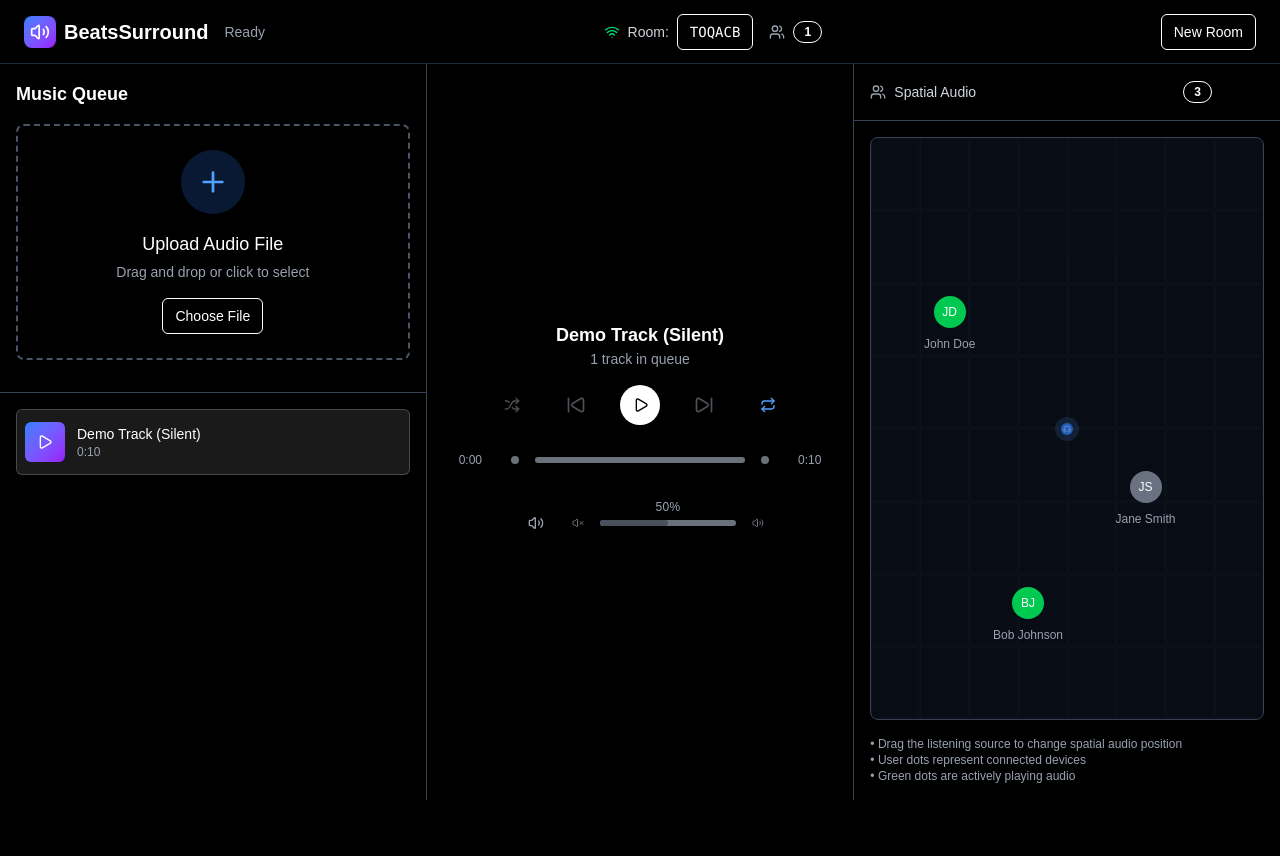
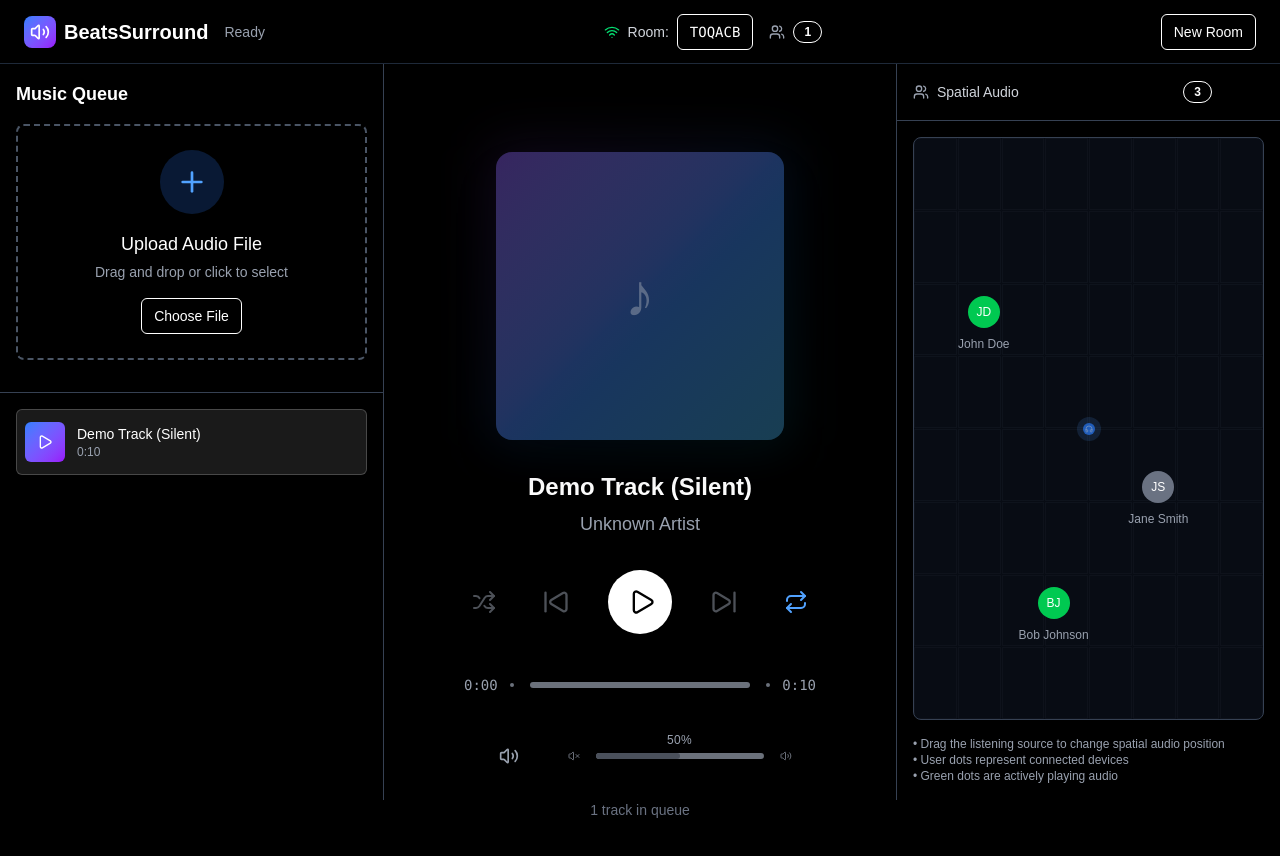
Before and after one commit to baggiii1013/beats-surround, a Next.js app: page / in a window 1280 px wide. Shown: the top 856 px of the page. Before the commit the page ends 800 px from the top, so only its background shows below. Built offline with nearby package versions, Linux system fonts and the light colour scheme; no server answers.

Commit message:
updated player to display cover arts dynamically and improved ui

```diff
--- a/package.json
+++ b/package.json
@@ -12,6 +12,7 @@
     "clsx": "^2.1.1",
     "framer-motion": "^12.23.1",
     "lucide-react": "^0.525.0",
+    "music-metadata": "^11.6.0",
     "next": "15.3.5",
     "react": "^19.0.0",
     "react-dom": "^19.0.0",
--- a/src/components/Player.js
+++ b/src/components/Player.js
@@ -171,29 +171,63 @@ export default function Player() {
   }, [audioPlayer, updateVolume, volume]);
 
   return (
-    <div className="w-full flex justify-center">
-      <div className="w-full max-w-[37rem]">
-        {/* Current track info */}
-        <div className="text-center mb-4">
-          <h3 className="text-lg font-semibold text-white truncate">
+    <div className="flex-1 flex items-center justify-center p-8">
+      <div className="w-full max-w-2xl">
+        <div className="w-full flex justify-center px-4 py-6">
+          <div className="w-full max-w-sm mx-auto">
+        {/* Mobile Music Player Layout */}
+
+        {/* Large Cover Art */}
+        <div className="flex justify-center mb-8 backdrop-brightness-50">
+          <div className="relative">
+            <div className="w-72 h-72 bg-gray-800 rounded-2xl overflow-hidden shadow-2xl">
+              {selectedSource?.coverArt ? (
+                <img
+                  src={selectedSource.coverArt}
+                  alt={`${selectedSource.name} cover`}
+                  className="w-full h-full object-cover"
+                />
+              ) : (
+                <div className="w-full h-full bg-gradient-to-br from-purple-600/20 via-blue-600/20 to-cyan-600/20 flex items-center justify-center">
+                  <div className="text-6xl text-gray-400 opacity-50">♪</div>
+                </div>
+              )}
+            </div>
+            {/* Subtle glow effect */}
+            <div className="absolute inset-0 bg-gradient-to-br from-purple-500/10 via-blue-500/10 to-cyan-500/10 rounded-2xl -z-10 blur-xl scale-105" />
+          </div>
+        </div>
+
+        {/* Track Information */}
+        <div className="text-center mb-8">
+          <h1 className="text-2xl font-bold text-white mb-2 leading-tight">
             {selectedSource?.name || 'No track selected'}
-          </h3>
-          <p className="text-sm text-gray-400">
-            {audioSources.length} {audioSources.length === 1 ? 'track' : 'tracks'} in queue
+          </h1>
+          <p className="text-lg text-gray-400 mb-1">
+            {selectedSource?.artist || 'Unknown Artist'}
           </p>
+          {selectedSource?.album && (
+            <p className="text-sm text-gray-500">
+              {selectedSource.album}
+              {selectedSource.year && ` • ${selectedSource.year}`}
+            </p>
+          )}
+          {selectedSource?.genre && (
+            <p className="text-xs text-gray-600 mt-1 uppercase tracking-wide">
+              {selectedSource.genre}
+            </p>
+          )}
         </div>
 
         {/* Autoplay restriction warning */}
         {isAudioSuspended && (
-          <div className="bg-orange-900/50 border border-orange-500/30 rounded-lg p-4 mb-4">
-            <div className="flex items-center justify-between">
-              <div>
-                <p className="text-orange-400 text-sm font-medium">Audio Blocked</p>
-                <p className="text-orange-300 text-xs">Your browser blocked audio autoplay</p>
-              </div>
+          <div className="bg-orange-900/30 border border-orange-500/30 rounded-xl p-4 mb-6 backdrop-blur-sm">
+            <div className="text-center">
+              <p className="text-orange-400 text-sm font-semibold mb-1">Audio Blocked</p>
+              <p className="text-orange-300 text-xs mb-3">Your browser blocked audio autoplay</p>
               <button
                 onClick={handleEnableAudio}
-                className="px-3 py-1 bg-orange-600 hover:bg-orange-700 text-white rounded text-xs transition-colors"
+                className="px-6 py-2 bg-orange-600 hover:bg-orange-700 text-white rounded-full text-sm font-medium transition-all hover:scale-105"
               >
                 Enable Audio
               </button>
@@ -201,67 +235,68 @@ export default function Player() {
           </div>
         )}
 
-        {/* Controls */}
-        <div className="flex items-center justify-center gap-6 mb-4">
+        {/* Main Controls */}
+        <div className="flex items-center justify-center gap-8 mb-8">
           <Button
             variant="ghost"
             size="icon"
             className={cn(
-              "text-gray-400 hover:text-white transition-colors",
+              "text-gray-400 hover:text-white transition-all hover:scale-110",
               isShuffled && "text-blue-400"
             )}
             onClick={handleShuffle}
             disabled={audioSources.length <= 1}
           >
-            <Shuffle className="h-4 w-4" />
+            <Shuffle className="h-6 w-6" />
           </Button>
 
           <Button
             variant="ghost"
             size="icon"
-            className="text-gray-400 hover:text-white transition-colors"
+            className="text-gray-400 hover:text-white transition-all hover:scale-110"
             onClick={handleSkipBack}
             disabled={isShuffled || audioSources.length <= 1}
           >
-            <SkipBack className="h-5 w-5" />
+            <SkipBack className="h-7 w-7" />
           </Button>
 
           <Button
-            className="bg-white text-black rounded-full hover:scale-105 transition-transform"
-            size="icon"
+            className="bg-white text-black rounded-full hover:scale-110 transition-all shadow-lg w-16 h-16"
             onClick={handlePlay}
           >
             {isPlaying ? (
-              <Pause className="h-4 w-4" />
+              <Pause className="h-7 w-7" />
             ) : (
-              <Play className="h-4 w-4 ml-0.5" />
+              <Play className="h-7 w-7 ml-1" />
             )}
           </Button>
 
           <Button
             variant="ghost"
             size="icon"
-            className="text-gray-400 hover:text-white transition-colors"
+            className="text-gray-400 hover:text-white transition-all hover:scale-110"
             onClick={handleSkipForward}
             disabled={audioSources.length <= 1}
           >
-            <SkipForward className="h-5 w-5" />
+            <SkipForward className="h-7 w-7" />
           </Button>
 
           <Button
             variant="ghost"
             size="icon"
-            className="text-gray-400 hover:text-white transition-colors"
+            className="text-gray-400 hover:text-white transition-all hover:scale-110"
           >
-            <Repeat className="h-4 w-4 text-blue-400" />
+            <Repeat className="h-6 w-6 text-blue-400" />
           </Button>
         </div>
 
-        {/* Progress bar */}
-        <div className="flex items-center gap-2 mb-6">
-          <span className="text-xs text-gray-400 min-w-11">
+        {/* Progress Bar */}
+        <div className="mb-8">
+          <div className="flex items-center gap-3 mb-2">
+            <span className="text-sm text-gray-400 font-mono">
               {formatTime(sliderPosition)}
             </span>
+            <div className="flex flex-col items-center justify-center gap-4 flex-1">
               <ElasticSlider
                 value={sliderPosition}
                 startingValue={0}
@@ -278,30 +313,34 @@ export default function Player() {
                     setSliderPosition(value);
                   }
                 }}
-            leftIcon={<div className="w-2 h-2 bg-gray-400 rounded-full" />}
-            rightIcon={<div className="w-2 h-2 bg-gray-400 rounded-full" />}
+                leftIcon={<div className="w-1 h-1 bg-gray-400 rounded-full" />}
+                rightIcon={<div className="w-1 h-1 bg-gray-400 rounded-full" />}
                 showValue={false}
-            className="flex-1"
+                className="w-full max-w-xs"
               />
-          <span className="text-xs text-gray-400 min-w-11 text-right">
+            </div>
+            <span className="text-sm text-gray-400 font-mono">
               {formatTime(trackDuration)}
             </span>
           </div>
+        </div>
 
-        {/* Volume control */}
-        <div className="flex items-center justify-center gap-4">
+        {/* Volume Control */}
+        <div className="flex items-center justify-center gap-4 mb-6">
           <Button
             variant="ghost"
             size="icon"
-            className="text-gray-400 hover:text-white transition-colors"
+            className="text-gray-400 hover:text-white transition-all hover:scale-110"
             onClick={toggleMute}
+            style={{ marginRight: '23px' }}
           >
             {isMuted || volume === 0 ? (
-              <VolumeX className="h-4 w-4" />
+              <VolumeX className="h-5 w-5" />
             ) : (
-              <Volume2 className="h-4 w-4" />
+              <Volume2 className="h-5 w-5" />
             )}
           </Button>
+          <div className="flex flex-col items-center justify-center gap-4 w-56">
             <ElasticSlider
               value={volume}
               startingValue={0}
@@ -312,8 +351,19 @@ export default function Player() {
               rightIcon={<Volume2 className="h-3 w-3 text-gray-400" />}
               showValue={true}
               formatValue={(val) => `${Math.round(val)}%`}
-            className="w-48"
+              className="w-full"
+              style={{ marginRight: '50px' }}
             />
+          </div>
+        </div>
+
+        {/* Queue Info */}
+        <div className="text-center text-gray-500">
+          <p className="text-sm">
+            {audioSources.length} {audioSources.length === 1 ? 'track' : 'tracks'} in queue
+          </p>
+        </div>
+          </div>
         </div>
       </div>
     </div>
--- a/src/store/global.js
+++ b/src/store/global.js
@@ -1,5 +1,6 @@
 import { toast } from 'sonner';
 import { create } from 'zustand';
+import { createPlaceholderCoverArt, extractAudioMetadata } from '../lib/audioMetadata';
 
 const MAX_NTP_MEASUREMENTS = 40;
 
@@ -80,12 +81,25 @@ const loadAudioSourceUrl = async ({ url, audioContext }) => {
   }
 
   const arrayBuffer = await response.arrayBuffer();
-  const audioBuffer = await audioContext.decodeAudioData(arrayBuffer);
+
+  // Extract metadata (including cover art) before decoding audio
+  const metadata = await extractAudioMetadata(arrayBuffer, url);
+
+  // Decode audio data
+  const audioBuffer = await audioContext.decodeAudioData(arrayBuffer.slice());
 
   return {
-    name: extractDefaultFileName(url),
+    name: metadata.title,
+    artist: metadata.artist,
+    album: metadata.album,
+    albumArtist: metadata.albumArtist,
+    year: metadata.year,
+    genre: metadata.genre,
+    coverArt: metadata.coverArt || createPlaceholderCoverArt(metadata.title, metadata.artist),
+    duration: audioBuffer.duration,
     audioBuffer,
     id: url,
+    metadata: metadata
   };
 };
 
@@ -108,20 +122,12 @@ const initializeAudioContext = () => {
 };
 
 const fetchDefaultAudioSources = async () => {
-  // Return actual demo audio sources from public/audio directory
+  // Return demo audio sources from public/audio directory
+  // Names will be extracted from metadata
   return [
-    {
-      url: '/audio/Sia%20-%20Cheap%20Thrills%20(Performance%20Edit).flac',
-      name: 'Sia - Cheap Thrills (Performance Edit)'
-    },
-    {
-      url: '/audio/Cheap%20Thrills%20feat%20Sean%20Paul%20-%20Sia%20Sean%20Paul%20.flac',
-      name: 'Cheap Thrills feat Sean Paul - Sia Sean Paul'
-    },
-    {
-      url: '/audio/Sunflower%20-%20Spider-Man%20Into%20the%20Spider-Verse%20-%20Post%20Malone%20Swae%20Lee%20.flac',
-      name: 'Sunflower - Spider-Man Into the Spider-Verse - Post Malone Swae Lee'
-    },
+    { url: '/audio/Sia%20-%20Cheap%20Thrills%20(Performance%20Edit).flac' },
+    { url: '/audio/Cheap%20Thrills%20feat%20Sean%20Paul%20-%20Sia%20Sean%20Paul%20.flac' },
+    { url: '/audio/Sunflower%20-%20Spider-Man%20Into%20the%20Spider-Verse%20-%20Post%20Malone%20Swae%20Lee%20.flac' },
   ];
 };
 
@@ -198,7 +204,6 @@ export const useGlobalStore = create((set, get) => {
             });
             loadedSources.push({
               ...audioSource,
-              name: audioInfo.name, // Use the provided name
               requiresUserInteraction: audioContext.state === 'suspended', // Mark if context is suspended
             });
           } catch (loadError) {
```
Also changed, not shown: src/lib/audioMetadata.js (added), 1 other file (tests, documents, lock files or other folders). Lines whose indentation alone changed are shown as unchanged.
